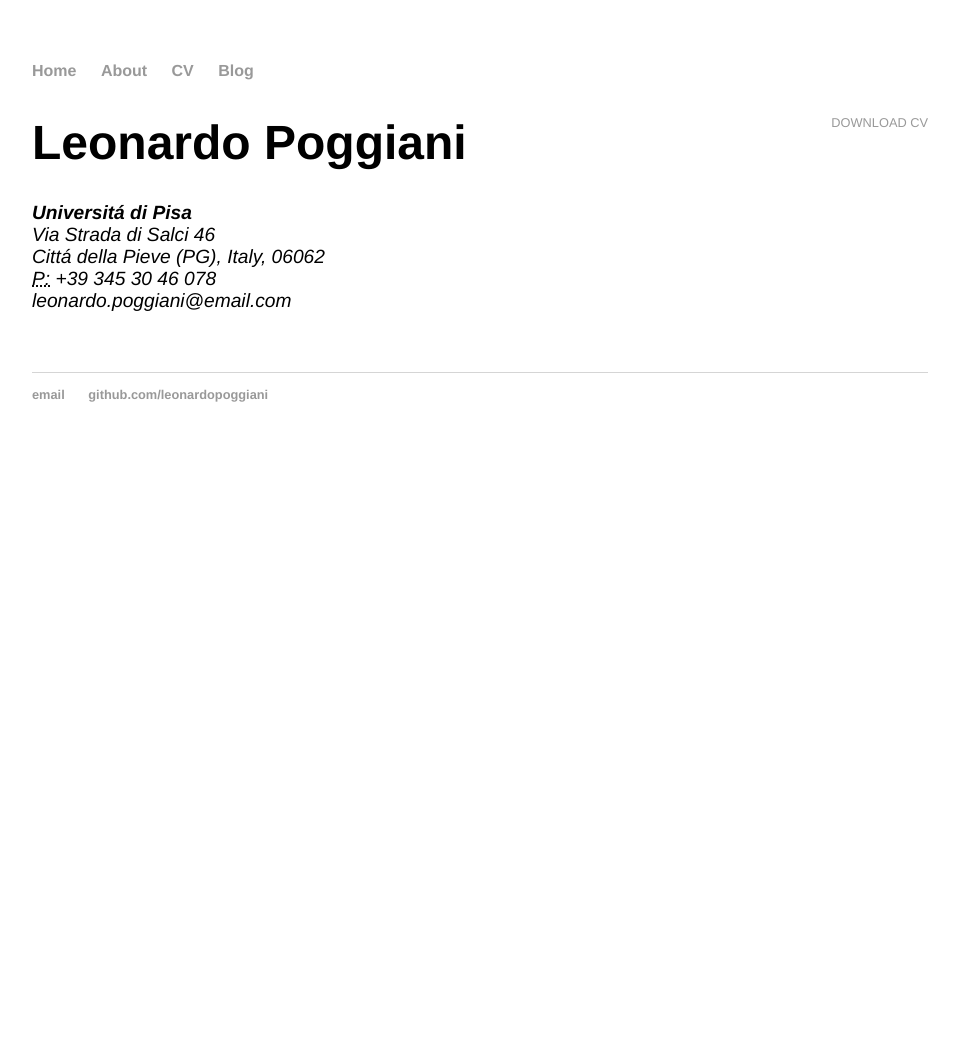
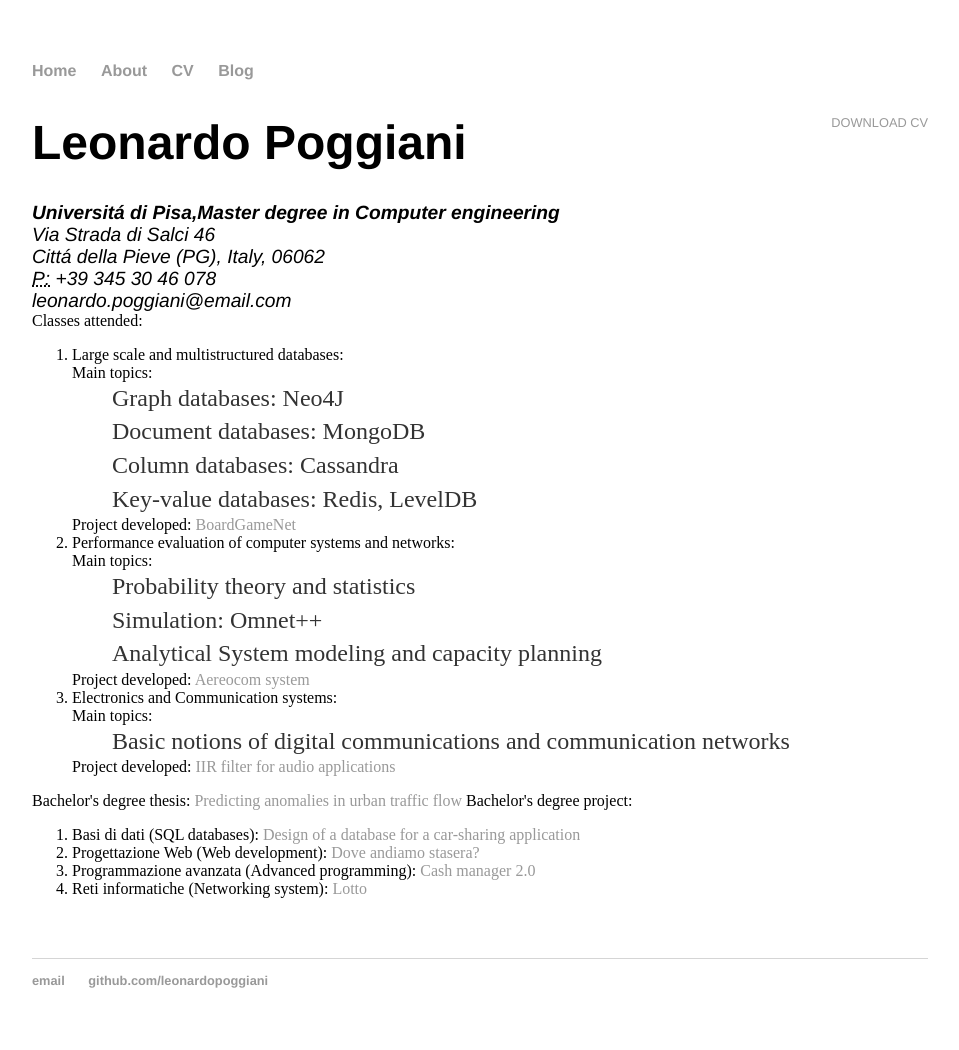
Before and after one commit to leonardopoggiani/leonardopoggiani.github.io, a Jekyll site: the page built from cv/index.html, in a window 1280 px wide. Shown: the whole page, without its empty margins (160-1119 px from the left). Built offline with Jekyll 4.4.1, drawn with Linux system fonts in a browser that asks for light colours; before the commit the page ends 900 px from its top, so only the background shows below that.

```diff
--- a/cv/index.html
+++ b/cv/index.html
@@ -7,11 +7,49 @@ title: CV of Leonardo Poggiani
 		<a href="#" class="download" title="Download CV as PDF">Download CV</a>
 			<h1>Leonardo Poggiani</h1>
 			<address>
-					<strong>Universitá di Pisa</strong><br>
+			<strong>Universitá di Pisa,Master degree in Computer engineering</strong><br>
 			Via Strada di Salci 46<br>
 			Cittá della Pieve (PG), Italy, 06062<br>
 			<abbr title="phone">P:</abbr> +39 345 30 46 078<br>
 			<span class="obfuscate">leonardo.poggiani@email.com</span>
 			</address>
 
+			Classes attended:
+			<ol>
+				<li>Large scale and multistructured databases: <br>
+					Main topics:
+					<ul>Graph databases: Neo4J</ul>
+					<ul>Document databases: MongoDB</ul>
+					<ul>Column databases: Cassandra</ul>
+					<ul>Key-value databases: Redis, LevelDB</ul>
+					Project developed: <a href="https://github.com/leonardopoggiani/Large-Scale-Project">BoardGameNet</a>
+
+				</li>
+				<li>Performance evaluation of computer systems and networks: <br>
+					Main topics:
+					<ul>Probability theory and statistics</ul>
+					<ul>Simulation: Omnet++</ul>
+					<ul>Analytical System modeling and capacity planning</ul>
+					Project developed: <a href="https://github.com/leonardopoggiani/PECSNproject">Aereocom system</a>
+
+				</li>
+				<li>Electronics and Communication systems: <br>
+					Main topics:
+					<ul>Basic notions of digital communications and communication networks</ul>
+					Project developed: <a href="https://github.com/leonardopoggiani/ElectronicsProject">IIR filter for audio applications</a>
+
+				</li>
+			</ol>
+
+			Bachelor's degree thesis: <a href="https://github.com/leonardopoggiani/Tesi">Predicting anomalies in urban traffic flow</a>
+
+			Bachelor's degree project:
+			<ol>
+				<li>Basi di dati (SQL databases): <a href="https://github.com/leonardopoggiani/Basi-di-Dati-project">Design of a database for a car-sharing application</a> </li>
+				<li>Progettazione Web (Web development): <a href="https://github.com/leonardopoggiani/DoveAndiamoStasera">Dove andiamo stasera?</a> </li>
+				<li>Programmazione avanzata (Advanced programming): <a href="https://github.com/leonardopoggiani/cashmanager2.0">Cash manager 2.0</a> </li>
+				<li>Reti informatiche (Networking system): <a href="https://github.com/leonardopoggiani/Lotto"> Lotto</a> </li>
+
+			</ol>
+
 	</div>
```
Also changed, not shown: _posts/2021-02-20-How-to-configure-WSL.md (added, +5 -0 lines), _posts/2021-02-20-How-to-do-a-QQplot.md (added, +5 -0 lines), _posts/2021-02-20-How-to-do-a-beatiful-plot-in-Excel.md (added, +5 -0 lines), _posts/2021-02-20-How-to-write-with-Markdown.md (added, +5 -0 lines), _posts/2021-02-20-The-meaning-of-Confidence-interval.md (+0 -1 lines). Lines whose indentation alone changed are shown as unchanged.
